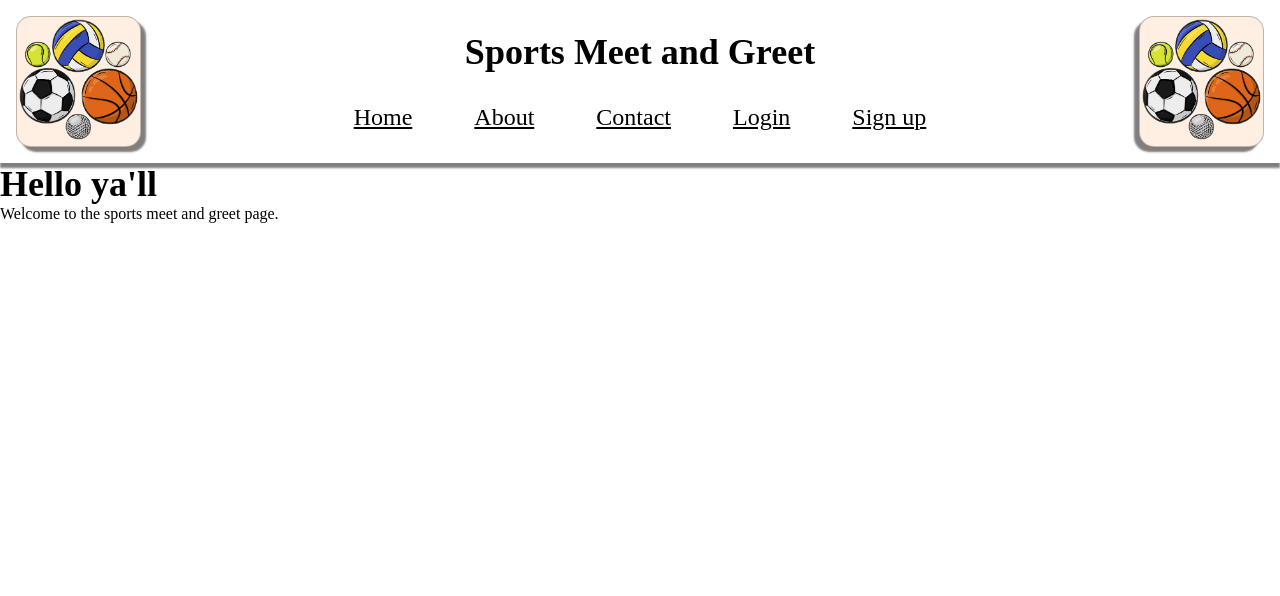
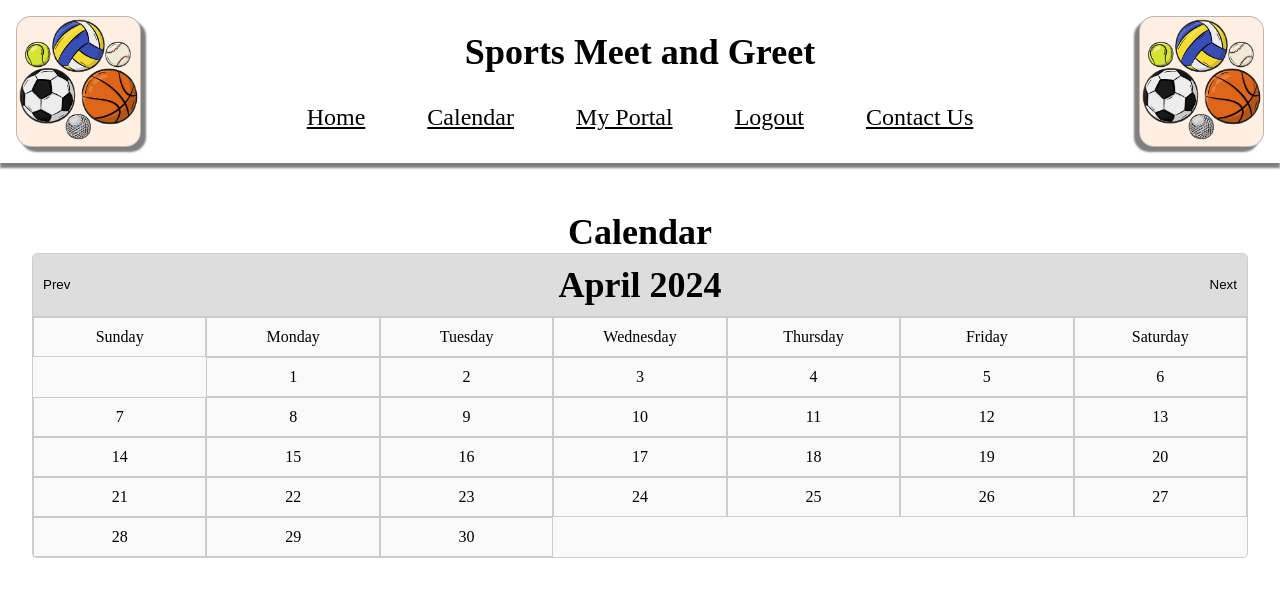
Before and after one commit to jk377y/sports_meetup, a React (Vite) app: page /calendar in a window 1280 px wide. Shown: the top 596 px of the page. Built offline with nearby package versions, Linux system fonts and the light colour scheme.

Commit message:
added some routes and basic pages, created basic calendar layout, added login requirements to access MyPortal

```diff
--- a/src/App.jsx
+++ b/src/App.jsx
@@ -1,12 +1,35 @@
+import { BrowserRouter, Navigate, Route, Routes } from 'react-router-dom'
+// import AuthorizedRoutes from './components/AuthorizedRoutes'
+import Header from './components/header/Header'
+import Calendar from './pages/calendar/Calendar'
+import Contact from './pages/contact/Contact'
 import Homepage from './pages/homepage/Homepage'
+import Login from './pages/login/Login'
+import MyPortal from './pages/myportal/MyPortal'
 
 function App() {
 
-  return (
-    <>
-      <Homepage />
-    </>
-  )
+    return (
+        <>
+            <BrowserRouter>
+                <Header />
+                <Routes>
+
+                    <Route path="/" element={<Homepage />} />
+                    <Route path="/calendar" element={<Calendar />} />
+                    <Route path="/login" element={<Login />} />
+                    <Route path="/contact" element={<Contact />} />
+
+                    {/* <Route element={<AuthorizedRoutes />}> */}
+                        <Route path="/my_portal" element={<MyPortal />} />
+                    {/* </Route> */}
+
+                    <Route path="*" element={<Navigate to="/" />} />
+
+                </Routes>
+            </BrowserRouter>
+        </>
+    )
 }
 
-export default App
+export default App;
--- a/src/components/header/Header.jsx
+++ b/src/components/header/Header.jsx
@@ -3,7 +3,8 @@ import LOGO from '../../assets/images/logo1.png';
 import './Header.css'
 
 const Header = ({ signedIn }) => {
-    signedIn = false; //! Remove this line after implementing the authentication
+    signedIn = true; //! Remove this line after implementing the authentication
+    // signedIn = false; //! Remove this line after implementing the authentication
     return (
         <header>
             <div className='container'>
@@ -15,15 +16,22 @@ const Header = ({ signedIn }) => {
                     <nav>
                         <ul>
                             <li><a href="/" className='nav_links'>Home</a></li>
-                            <li><a href="/about" className='nav_links'>About</a></li>
-                            <li><a href="/contact" className='nav_links'>Contact</a></li>
+                            <li><a href="/calendar" className='nav_links'>Calendar</a></li>
+
+                            {signedIn && (
+                                <>
+                                    <li><a href="/my_portal" className='nav_links'>My Portal</a></li>
+                                    <li><a href="/logout" className='nav_links'>Logout</a></li>
+                                </>
+                            )}
 
                             {!signedIn && (
                                 <>
-                                    <li><a href="/login" className='nav_links'>Login</a></li>
-                                    <li><a href="/signup" className='nav_links'>Sign up</a></li>
+                                    <li><a href="/login" className='nav_links'>Login/Sign Up</a></li>
                                 </>
                             )}
+
+                            <li><a href="/contact" className='nav_links'>Contact Us</a></li>
 
                         </ul>
                     </nav>
--- /dev/null
+++ b/src/pages/calendar/Calendar.css
@@ -0,0 +1,50 @@
+.calendar-container {
+	margin-top: 3rem;
+	width: 100%;
+	padding: 0 2rem;
+}
+
+.title {
+	text-align: center;
+}
+
+.calendar {
+	border: 1px solid #ccc;
+	border-radius: 5px;
+	background-color: #f9f9f9;
+}
+
+.calendar-header {
+	display: flex;
+	justify-content: space-between;
+	align-items: center;
+	padding: 10px;
+	background-color: #ddd;
+	border-bottom: 1px solid #ccc;
+}
+
+.calendar-header h1 {
+	margin: 0;
+}
+
+.calendar-header button {
+	border: none;
+	background-color: transparent;
+	cursor: pointer;
+}
+
+.calendar-grid {
+	display: grid;
+	grid-template-columns: repeat(7, 1fr);
+	border-collapse: collapse;
+}
+
+.calendar-day {
+	border: 1px solid #ccc;
+	padding: 10px;
+	text-align: center;
+}
+
+.blank {
+	visibility: hidden;
+}
--- /dev/null
+++ b/src/pages/calendar/Calendar.jsx
@@ -0,0 +1,72 @@
+import React, { useState } from 'react';
+import '../../assets/index.css';
+import './Calendar.css';
+
+const Calendar = () => {
+    const [currentDate, setCurrentDate] = useState(new Date());
+
+    const daysOfWeek = [
+        'Sunday', 'Monday', 'Tuesday', 'Wednesday',
+        'Thursday', 'Friday', 'Saturday'];
+    const monthsOfYear = [
+        'January', 'February', 'March', 'April', 'May', 'June',
+        'July', 'August', 'September', 'October', 'November', 'December'
+    ];
+
+    const prevMonth = () => {
+        setCurrentDate(prevDate => new Date(prevDate.getFullYear(), prevDate.getMonth() - 1, 1));
+    };
+
+    const nextMonth = () => {
+        setCurrentDate(prevDate => new Date(prevDate.getFullYear(), prevDate.getMonth() + 1, 1));
+    };
+
+    const daysInMonth = (year, month) => {
+        return new Date(year, month + 1, 0).getDate();
+    };
+
+    const firstDayOfMonth = (year, month) => {
+        return new Date(year, month, 1).getDay();
+    };
+
+    const renderCalendar = () => {
+        const year = currentDate.getFullYear();
+        const month = currentDate.getMonth();
+
+        const totalDays = daysInMonth(year, month);
+        const firstDay = firstDayOfMonth(year, month);
+
+        const blanks = Array(firstDay).fill(0);
+        const days = Array.from({ length: totalDays }, (_, i) => i + 1);
+
+        return (
+           <div className="calendar">
+                <div className="calendar-header">
+                    <button onClick={prevMonth}>Prev</button>
+                    <h1>{monthsOfYear[month]} {year}</h1>
+                    <button onClick={nextMonth}>Next</button>
+                </div>
+                <div className="calendar-grid">
+                    {daysOfWeek.map(day => (
+                        <div key={day} className="calendar-day">{day}</div>
+                    ))}
+                    {blanks.map((_, index) => (
+                        <div key={index} className="calendar-day blank"></div>
+                    ))}
+                    {days.map(day => (
+                        <div key={day} className="calendar-day">{day}</div>
+                    ))}
+                </div>
+            </div>
+        );
+    };
+
+    return (
+        <div className="calendar-container">
+            <h1 className="title" >Calendar</h1>
+            {renderCalendar()}
+        </div>
+    );
+};
+
+export default Calendar;
--- /dev/null
+++ b/src/pages/contact/Contact.jsx
@@ -0,0 +1,14 @@
+
+import '../../assets/index.css';
+import './Contact.css';
+
+const Contact = () => {
+    return (
+        <div>
+            <h1>Hello ya'll</h1>
+            <p>Welcome to the Contact page.</p>
+        </div>
+    )
+}
+
+export default Contact;
--- a/src/pages/homepage/Homepage.jsx
+++ b/src/pages/homepage/Homepage.jsx
@@ -1,14 +1,12 @@
 
 import '../../assets/index.css';
-import Header from '../../components/header/Header';
 import './Homepage.css';
 
 const Homepage = () => {
     return (
         <div>
-            <Header />
             <h1>Hello ya'll</h1>
-            <p>Welcome to the sports meet and greet page.</p>
+            <p>Welcome to the sports meet and greet home page.</p>
         </div>
     )
 }
--- /dev/null
+++ b/src/pages/login/Login.jsx
@@ -0,0 +1,13 @@
+import '../../assets/index.css';
+import './Login.css';
+
+const Login = () => {
+    return (
+        <div>
+            <h1>Hello ya'll</h1>
+            <p>Welcome to the Login page.</p>
+        </div>
+    )
+}
+
+export default Login;
--- /dev/null
+++ b/src/pages/myportal/MyPortal.jsx
@@ -0,0 +1,13 @@
+import '../../assets/index.css';
+import './MyPortal.css';
+
+const MyPortal = () => {
+    return (
+        <div>
+            <h1>Hello ya'll</h1>
+            <p>Welcome to your Portal page.</p>
+        </div>
+    )
+}
+
+export default MyPortal;
```
Also changed, not shown: package.json (+6 -1 lines), src/pages/contact/Contact.css (added), src/pages/login/Login.css (added), src/pages/myportal/MyPortal.css (added), 1 other file (tests, documents, lock files or other folders).
